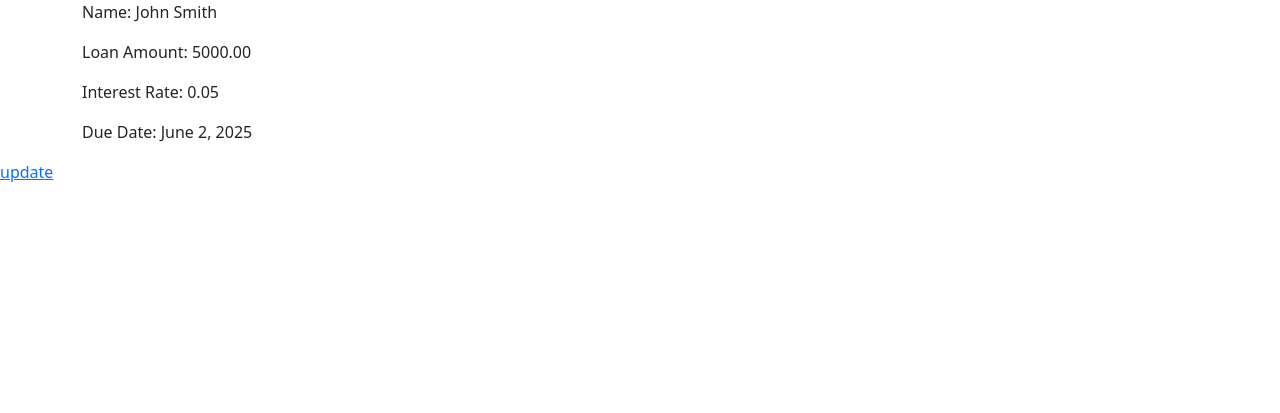
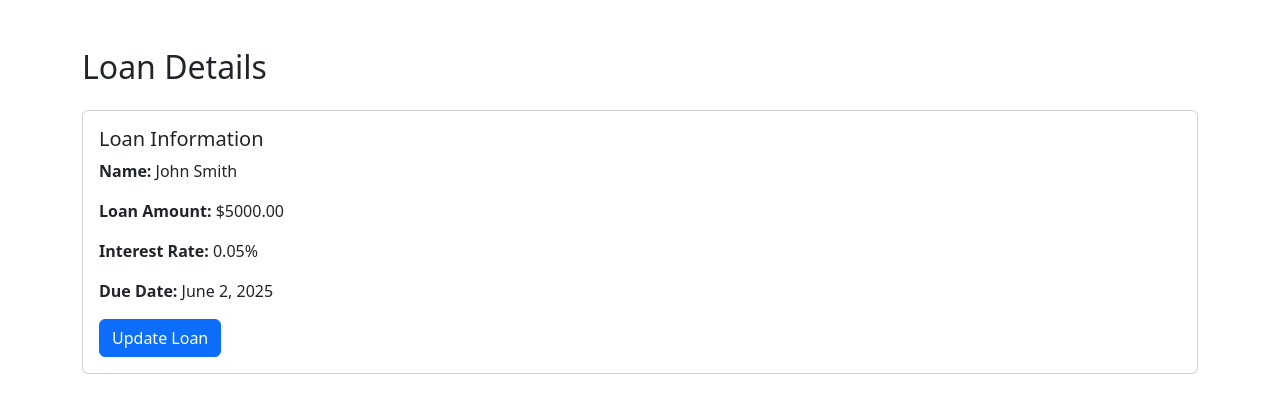
Before and after one commit to Teddy-137/GDG, a Django app: page /loans/detail/1 in a window 1280 px wide. Shown: the top 413 px of the page. Run offline with Django 5.2, Linux system fonts and the light colour scheme; data comes from the database, SQL or seed files in the repository.

Commit message:
django as a full-stack

```diff
--- a/Week5/LoanTracker/loans/templates/loans/loan_detail.html
+++ b/Week5/LoanTracker/loans/templates/loans/loan_detail.html
@@ -1,15 +1,21 @@
-{%extends 'base.html'%}
+{% extends 'base.html' %}
 
-{%block title%}{%endblock%}
+{% block title %}
+    Loan Details
+{% endblock %}
 
-{%block content%}
-    <div class="container">
-        <p>Name: {{loan.name}}</p>
-        <p>Loan Amount: {{loan.loan_amount}}</p>
-        <p>Interest Rate: {{loan.interest_rate}}</p>
-        <p>Due Date: {{loan.due_date}}</p>
+{% block content %}
+    <div class="container mt-5">
+        <h2 class="mb-4">Loan Details</h2>
+        <div class="card">
+            <div class="card-body">
+                <h5 class="card-title">Loan Information</h5>
+                <p class="card-text"><strong>Name:</strong> {{ loan.name }}</p>
+                <p class="card-text"><strong>Loan Amount:</strong> ${{ loan.loan_amount }}</p>
+                <p class="card-text"><strong>Interest Rate:</strong> {{ loan.interest_rate }}%</p>
+                <p class="card-text"><strong>Due Date:</strong> {{ loan.due_date }}</p>
+                <a href="{% url 'updateview' loan.id %}" class="btn btn-primary">Update Loan</a>
+            </div>
+        </div>
     </div>
-    <div>
-        <a href="{%url 'updateview' loan.id%}">update</a>
-    </div>
-{%endblock%}
+{% endblock %}
```
Also changed, not shown: Week5/LoanTracker/loans/templates/loans/loan_form.html (+10 -8 lines), Week5/LoanTracker/loans/templates/loans/loan_list.html (+7 -5 lines).
